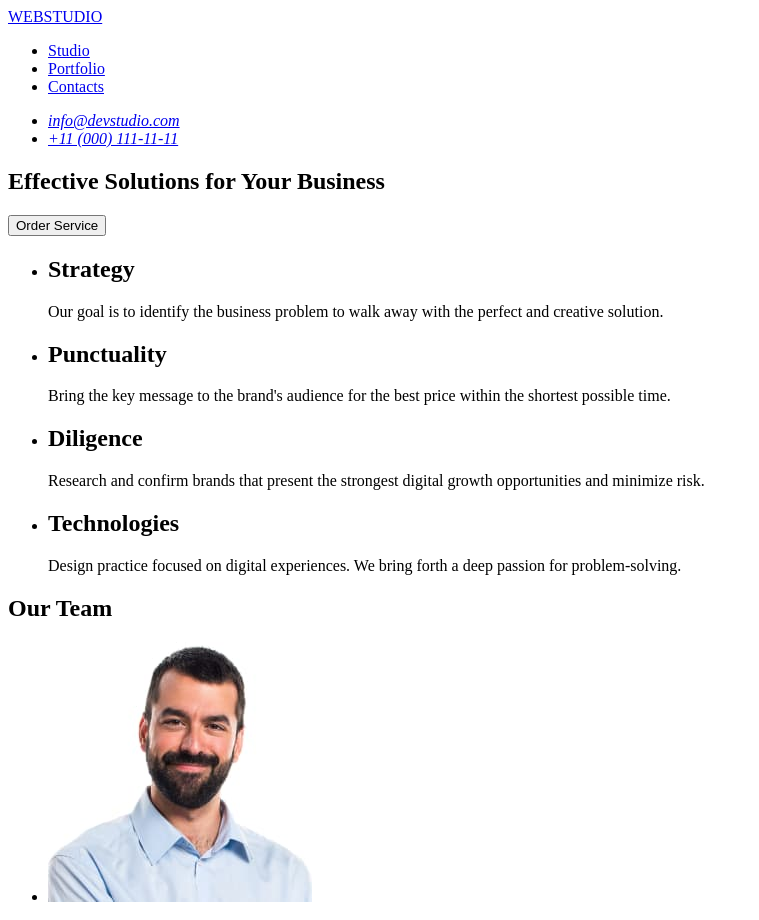
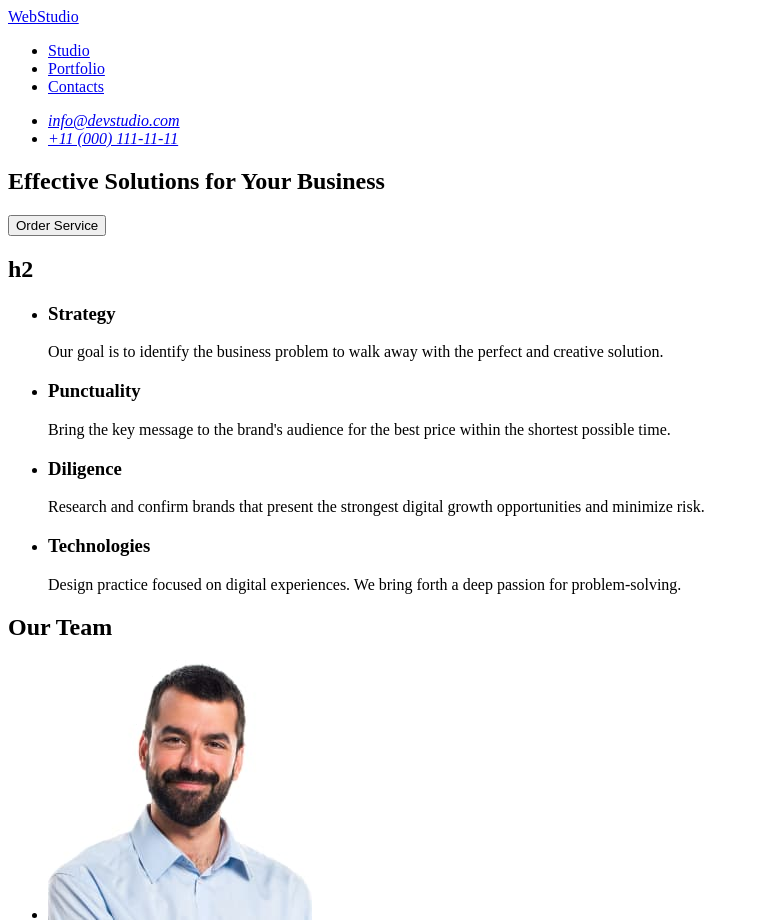
Before and after one commit to YeVlad/goit-markup-hw-01, a plain HTML site: page index.html in a window 1280 px wide. Shown: the top 920 px of the page, without its empty margins (0-759 px from the left). Drawn offline with Linux system fonts and the light colour scheme.

Commit message:
Update 2

```diff
--- a/index.html
+++ b/index.html
@@ -10,7 +10,7 @@
       <!---->
       <!--NAV-->
       <nav>
-        <a href="./index.html">WEBSTUDIO</a>
+        <a href="./index.html">WebStudio </a>
 
         <ul>
           <li>
@@ -31,7 +31,7 @@
             <a href="mailto:info@devstudio.com">info@devstudio.com</a>
           </li>
           <li>
-            <a href="href=tel:+110001111111">+11 (000) 111-11-11</a>
+            <a href="tel:+110001111111">+11 (000) 111-11-11</a>
           </li>
         </ul>
       </address>
@@ -46,30 +46,31 @@
       </section>
       <!--4p with h3-->
       <section>
+        <h2>h2</h2>
         <ul>
           <li>
-            <h2>Strategy</h2>
+            <h3>Strategy</h3>
             <p>
               Our goal is to identify the business problem to walk away with the
               perfect and creative solution.
             </p>
           </li>
           <li>
-            <h2>Punctuality</h2>
+            <h3>Punctuality</h3>
             <p>
               Bring the key message to the brand's audience for the best price
               within the shortest possible time.
             </p>
           </li>
           <li>
-            <h2>Diligence</h2>
+            <h3>Diligence</h3>
             <p>
               Research and confirm brands that present the strongest digital
               growth opportunities and minimize risk.
             </p>
           </li>
           <li>
-            <h2>Technologies</h2>
+            <h3>Technologies</h3>
             <p>
               Design practice focused on digital experiences. We bring forth a
               deep passion for problem-solving.
@@ -116,7 +117,7 @@
     </main>
     <footer>
       <!---->
-      <a href="./index.html">WEBSTUDIO</a>
+      <a href="./index.html">WebStudio </a>
       <p>
         Increase the flow of customers and sales for your business with digital
         marketing & growth solutions.
```
